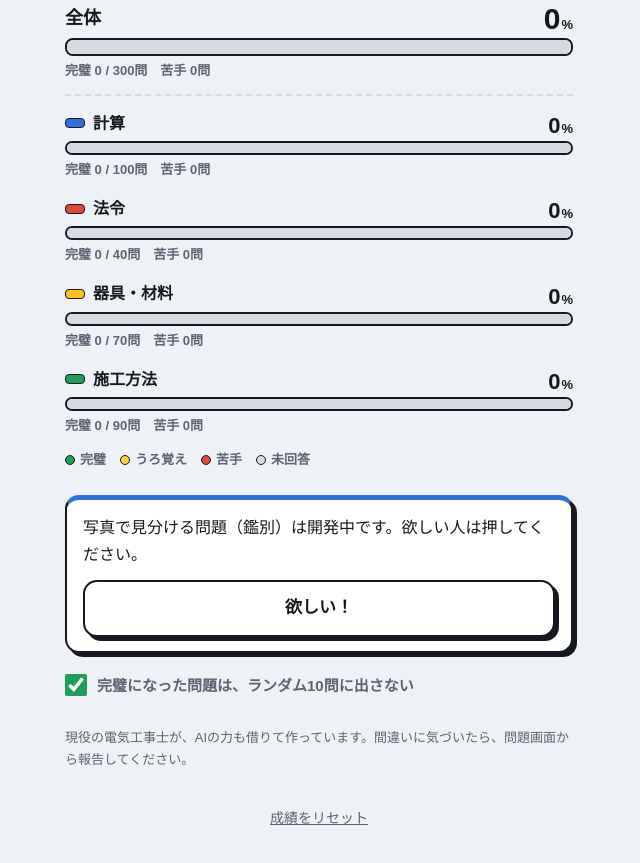
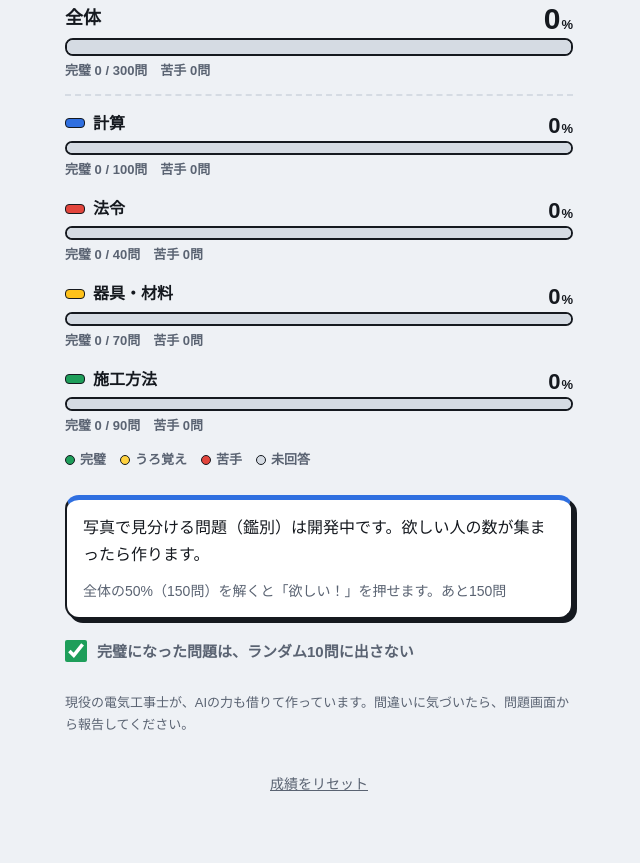
Before and after one commit to denko2-shiken/denko2-shiken.github.io, a plain HTML site: page index.html in a window 1280 px wide. Shown: the part 615-1478 px from the top of the page, without its empty margins (321-961 px from the left). Drawn offline with Linux system fonts and the light colour scheme.

Commit message:
写真問題の投票を、50%解いた人だけに

```diff
--- a/app.js
+++ b/app.js
@@ -3,6 +3,8 @@
 
 const STORE_KEY = "denko2-renshu-v1";
 const RANDOM_COUNT = 10;
+// 解いた問題が全体のこの割合以上になると投票できる。0.8 にすると80%
+const VOTE_UNLOCK_RATE = 0.5;
 const MARKS = ["ア", "イ", "ウ", "エ"];
 
 // ---------- アクセス解析（任意） ----------
@@ -47,9 +49,23 @@ function loadPhotoVote() {
 }
 let photoVoted = loadPhotoVote();
 
+function photoVoteProgress() {
+  const free = ALL.filter(q => !q.pack);
+  const seen = new Set(store.seen);
+  const required = Math.ceil(free.length * VOTE_UNLOCK_RATE);
+  const done = free.filter(q => seen.has(q.id)).length;
+  return { required, remaining: Math.max(0, required - done) };
+}
+
 function renderPhotoVote() {
+  const { required, remaining } = photoVoteProgress();
   document.querySelectorAll(".photo-vote").forEach(box => {
-    box.querySelector(".photo-vote-btn").hidden = photoVoted;
+    const button = box.querySelector(".photo-vote-btn");
+    button.hidden = photoVoted || remaining > 0;
+    button.disabled = photoVoted || remaining > 0;
+    const progress = box.querySelector(".photo-vote-progress");
+    progress.hidden = photoVoted || remaining === 0;
+    progress.textContent = `全体の${VOTE_UNLOCK_RATE * 100}%（${required}問）を解くと「欲しい！」を押せます。あと${remaining}問`;
     box.querySelector(".photo-vote-thanks").hidden = !photoVoted;
   });
 }
@@ -61,6 +77,7 @@ function votePhoto() {
     renderPhotoVote();
     return;
   }
+  if (photoVoteProgress().remaining > 0) return;
   photoVoted = true;
   try { localStorage.setItem(VOTE_KEY, "1"); } catch (e) {
     // 保存できなくても、この画面を開いている間は投票済みとして扱う。
@@ -82,7 +99,6 @@ window.addEventListener("storage", e => {
     renderPhotoVote();
   }
 });
-renderPhotoVote();
 
 // 問題の状態（ステータス）の決まり
 const KANPEKI_STREAK = 3; // この回数だけ続けて正解すると「完璧」
@@ -194,6 +210,7 @@ function setTextWithKakunin(el, text) {
 
 // ---------- ホーム ----------
 function renderHome() {
+  renderPhotoVote();
   $("stat-rate").textContent = store.answers ? percent(store.corrects, store.answers) + "%" : "—";
   $("stat-done").textContent = store.seen.length;
   $("stat-done-label").textContent = `解いた問題／${ALL.length}問`;
@@ -511,6 +528,7 @@ function fillList(el, items) {
 }
 
 function renderOen() {
+  renderPhotoVote();
   const o = window.OEN || {};
   $("oen-name").textContent = o.name || "応援パック";
   $("oen-sell").hidden = unlocked;
--- a/index.html
+++ b/index.html
@@ -47,8 +47,9 @@
       </section>
 
       <aside class="photo-vote" aria-label="鑑別写真の開発希望">
-        <p>写真で見分ける問題（鑑別）は開発中です。欲しい人は押してください。</p>
-        <button class="btn photo-vote-btn" type="button">欲しい！</button>
+        <p>写真で見分ける問題（鑑別）は開発中です。欲しい人の数が集まったら作ります。</p>
+        <button class="btn photo-vote-btn" type="button" hidden disabled>欲しい！</button>
+        <p class="photo-vote-progress" role="status" hidden></p>
         <p class="photo-vote-thanks" role="status" hidden>ありがとうございます。数が集まったら作ります。</p>
       </aside>
 
@@ -116,8 +117,9 @@
       </div>
 
       <aside class="photo-vote" aria-label="鑑別写真の開発希望">
-        <p>写真で見分ける問題（鑑別）は開発中です。欲しい人は押してください。</p>
-        <button class="btn photo-vote-btn" type="button">欲しい！</button>
+        <p>写真で見分ける問題（鑑別）は開発中です。欲しい人の数が集まったら作ります。</p>
+        <button class="btn photo-vote-btn" type="button" hidden disabled>欲しい！</button>
+        <p class="photo-vote-progress" role="status" hidden></p>
         <p class="photo-vote-thanks" role="status" hidden>ありがとうございます。数が集まったら作ります。</p>
       </aside>
     </section>
--- a/style.css
+++ b/style.css
@@ -533,6 +533,7 @@ button { font: inherit; color: inherit; cursor: pointer; -webkit-tap-highlight-c
 .photo-vote p { margin: 0; }
 .photo-vote .photo-vote-btn { min-height: 56px; margin-top: 12px; font-size: 17px; }
 .photo-vote .photo-vote-thanks { margin-top: 12px; color: var(--ink); font-weight: 700; }
+.photo-vote .photo-vote-progress { margin-top: 12px; color: var(--muted); font-size: 14px; line-height: 1.6; }
 
 /* ---------- 選んで解く ---------- */
 .pick-title { margin: 22px 0 10px; font-size: 16px; font-weight: 800; }
--- a/sw.js
+++ b/sw.js
@@ -1,6 +1,6 @@
 // オフラインでも使えるようにするための仕組み（サービスワーカー）
 // ファイルを変えて公開したら、VERSION の数字を1つ上げる（古い保存分が入れ替わる）
-const VERSION = "v4";
+const VERSION = "v5";
 const CACHE = "denko2-renshu-" + VERSION;
 const FILES = [
   "./",
```
